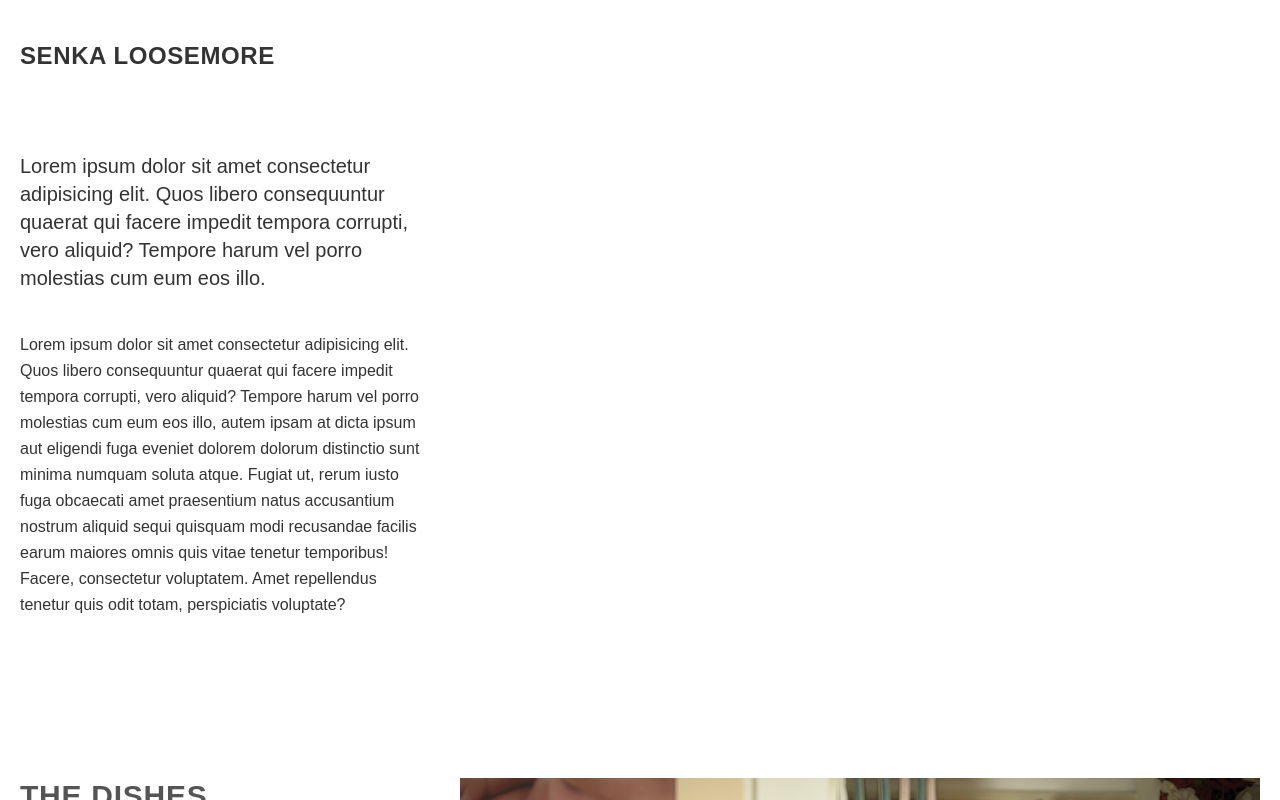
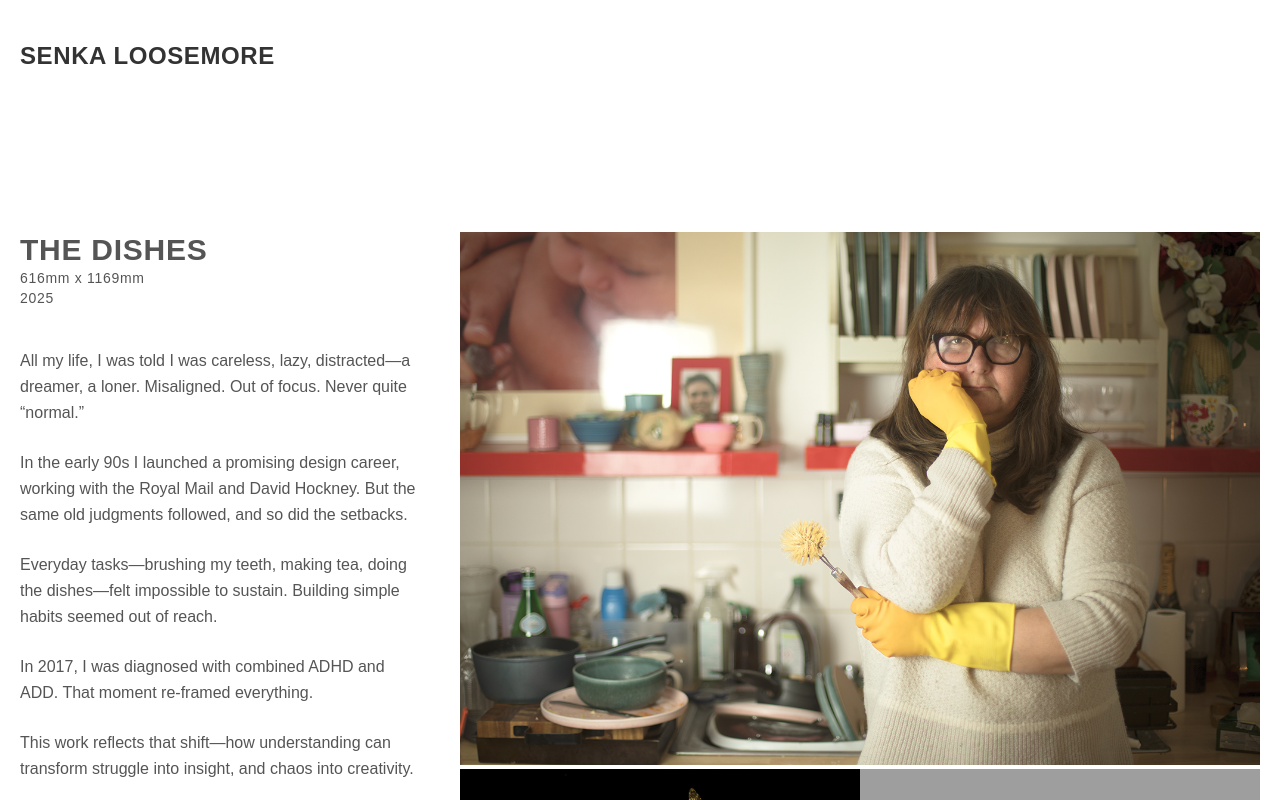
Before and after one commit to carlwicker/senka-website, a Next.js app: page / in a window 1280 px wide. Shown: the top 800 px of the page. Built offline with nearby package versions, Linux system fonts and the light colour scheme; grey boxes are pictures that could not be loaded.

Commit message:
hidden lorem

```diff
--- a/app/page.tsx
+++ b/app/page.tsx
@@ -16,7 +16,7 @@
               <h1 className="text-2xl font-bold uppercase tracking-wide ">
                 Senka Loosemore
               </h1>
-              <div className="flex flex-col gap-10">
+              {/* <div className="flex flex-col gap-10">
                 <h2 className="text-xl">
                   Lorem ipsum dolor sit amet consectetur adipisicing elit. Quos
                   libero consequuntur quaerat qui facere impedit tempora
@@ -35,7 +35,7 @@
                   temporibus! Facere, consectetur voluptatem. Amet repellendus
                   tenetur quis odit totam, perspiciatis voluptate?
                 </p>
-              </div>
+              </div> */}
             </div>
             <div className="lg:w-2/3 lg:visible"></div>
           </div>
```
